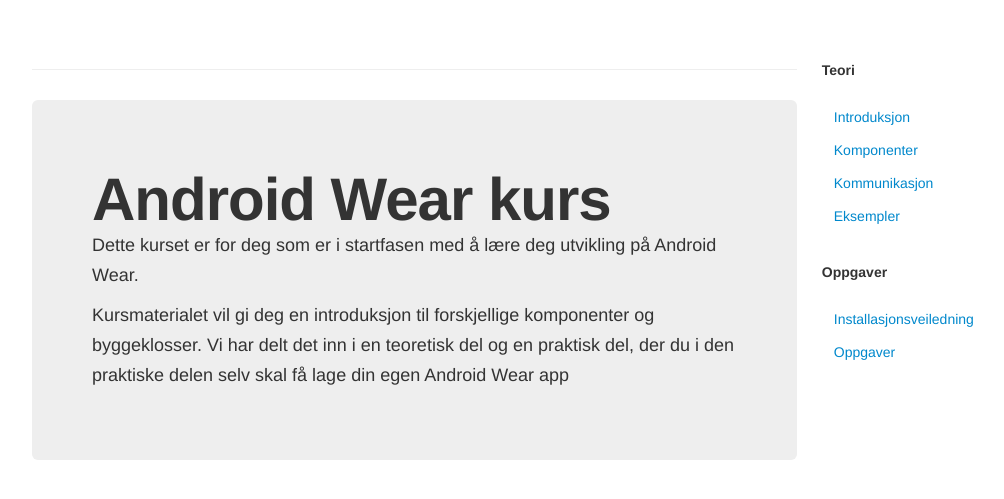
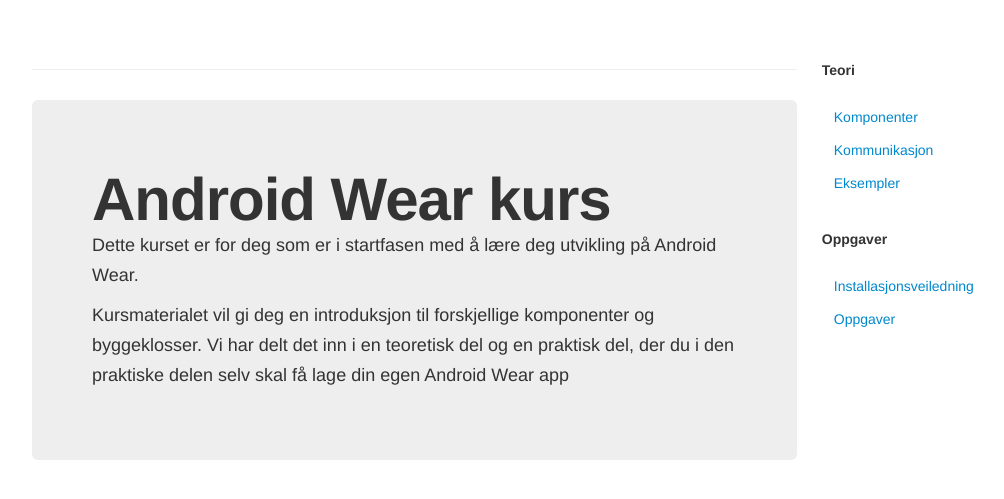
Before and after one commit to AnNDder/android-wear-kurs, a Jekyll site: the page built from docs/index.html, in a window 1280 px wide. Shown: the top 499 px of the page, without its empty margins (28-1032 px from the left). Built offline with Jekyll 4.4.1, drawn with Linux system fonts in a browser that asks for light colours; Markdown is read by kramdown in place of the engine named in the settings.

Commit message:
Fjernet intro

```diff
--- a/docs/_layouts/default.html
+++ b/docs/_layouts/default.html
@@ -23,7 +23,7 @@
           </div>
           <nav class="span4">
             <strong>Teori</strong>
-            {% include pages_ul.html items='introduksjon komponenter kommunikasjon eksempler' %}
+            {% include pages_ul.html items='komponenter kommunikasjon eksempler' %}
 
             <strong>Oppgaver</strong>
             {% include pages_ul.html items='installasjonsveiledning oppgaver' %}
--- a/docs/pages/introduksjon.html
+++ /dev/null
@@ -1,4 +0,0 @@
----
-layout: default
-title: Introduksjon
----
```
